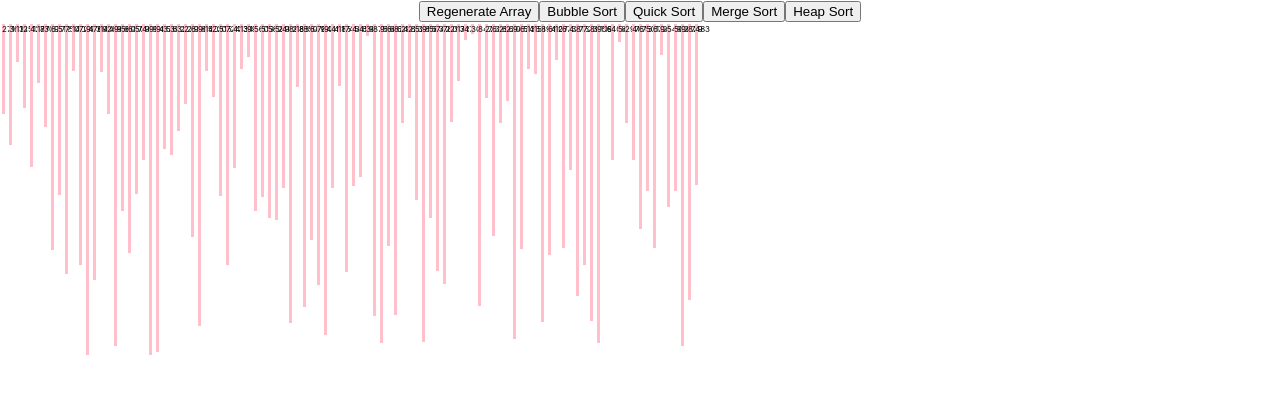
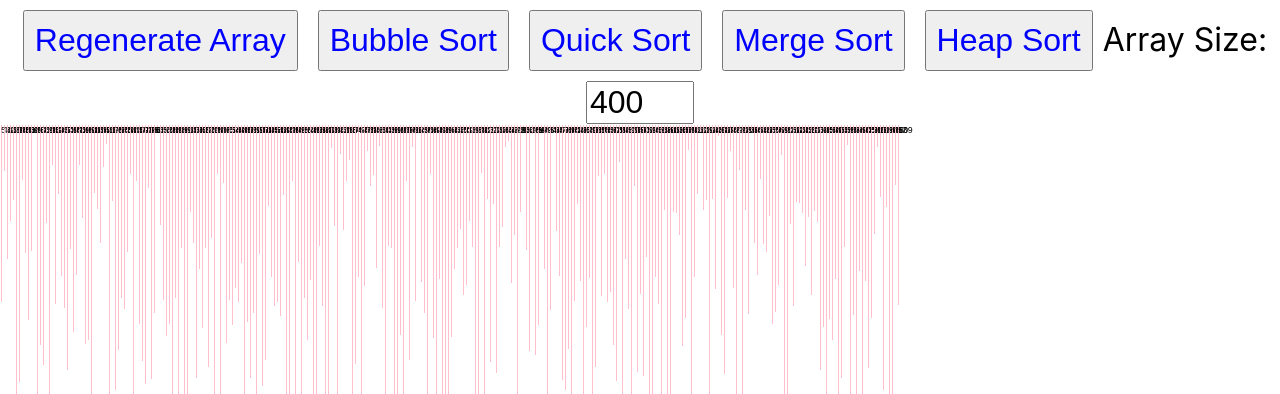
Before and after one commit to iwaggoner/sorting_algorithm_visualizer, a React (Create React App) app in the folder client/: page / in a window 1280 px wide. Shown: the top 394 px of the page. Built offline with nearby package versions, Linux system fonts and the light colour scheme.

Commit message:
mergeSort and quickSort sorting but not animating still

```diff
--- a/client/src/App.css
+++ b/client/src/App.css
@@ -38,11 +38,23 @@
 }
 
 .bar {
-  width: 3px;
-  margin: 2px;
+  width: 1px;
+  margin: 1px;
   font-size: .5rem;
   background-color: pink;
 }
 .flexContainer {
   display: flex;
 }
+button {
+  color: blue;
+  padding: 10px;
+  margin: 10px;
+  font-size: 2rem;
+}
+input, label {
+  font-size: 2rem;
+}
+input {
+  width : 100px
+}
--- a/client/src/App.js
+++ b/client/src/App.js
@@ -111,54 +111,64 @@ function App() {
   }
 
   const mergeSort = (array) => {
-    //function for merging 2 sorted arrays
+
+    //helper function for merging 2 sorted arrays
     function merge(arrLeft, arrRight){
-      let arrResult = []
+      let arrSorted = []
       //Loop until one of the arrays is empty
       while(arrLeft.length && arrRight.length){
         //arrLeft and arrRight are sorted so we only have to look at [0] at a time
         if(arrLeft[0] < arrRight[0]){
-          arrResult.push(arrLeft.shift())
+          arrSorted.push(arrLeft.shift())
         } else {
-          arrResult.push(arrRight.shift())
+          arrSorted.push(arrRight.shift())
         }
       }
       // Only 1 of arrLeft or arrRight will be nonempty, so add it on and return
-      return [...arrResult, ...arrLeft, ...arrRight]
+      return [...arrSorted, ...arrLeft, ...arrRight]
+      // returns sorted array length that of arrLeft + arrRight
     }
     //function for recursively splitting array into smaller and smaller pieces and then merging the pieces back together sorted
     // this is typically labeled 'mergeSort'
-    let bool = true
+    // let bool = true
     function divideAndConquer(array){
       // Base case
-      if(array.length < 2) return array
+      if(array.length < 2) return array//singly sorted array
 
       const halfLength = array.length / 2
+      //split array into arrLeft and array (Right half of original)
       const arrLeft = array.splice(0, halfLength)
       // if(bool){
       //   console.log('Left: ',arrLeft)
       //   console.log('\nRight: ',array)
       //   bool = false
       // }
+      // recurse down the array splitting the array in half and
+      // merging doubly large subArrays until the
+      // left half and right half of the original array are finally merged the same
       return merge(divideAndConquer(arrLeft),divideAndConquer(array))
     }
 
     //Go
     setArray(divideAndConquer(array))
+    // divideAndConquer(array)
   }
 
 
+  //----- STATE VARIABLES -----
   // State for number array
-  const [array, setArray] = useState(regenerate(100,5,1000))
-
+  // const [array, setArray] = useState(regenerate(500,5,1000))
+const [array, setArray] = useState(regenerate(300,5,1000))
 
   return (
     <div className="App">
-      <button onClick={()=>setArray(regenerate(100,5,1000))}>Regenerate Array</button>
+      <button onClick={()=>setArray(regenerate(400,5,1000))}>Regenerate Array</button>
       <button onClick={()=>bubbleSort(array, array.length)}>Bubble Sort</button>
       <button onClick={()=>quickSort(array)}>Quick Sort</button>
       <button onClick={()=>mergeSort(array)}>Merge Sort</button>
       <button>Heap Sort</button>
+      <label for='nArraySize'>Array Size: </label>
+      <input type='number' id='nArraySize' value='400'/>
 
       <Graph array={array}/>
     </div>
```
Also changed, not shown: 1 other file (tests, documents, lock files or other folders).
